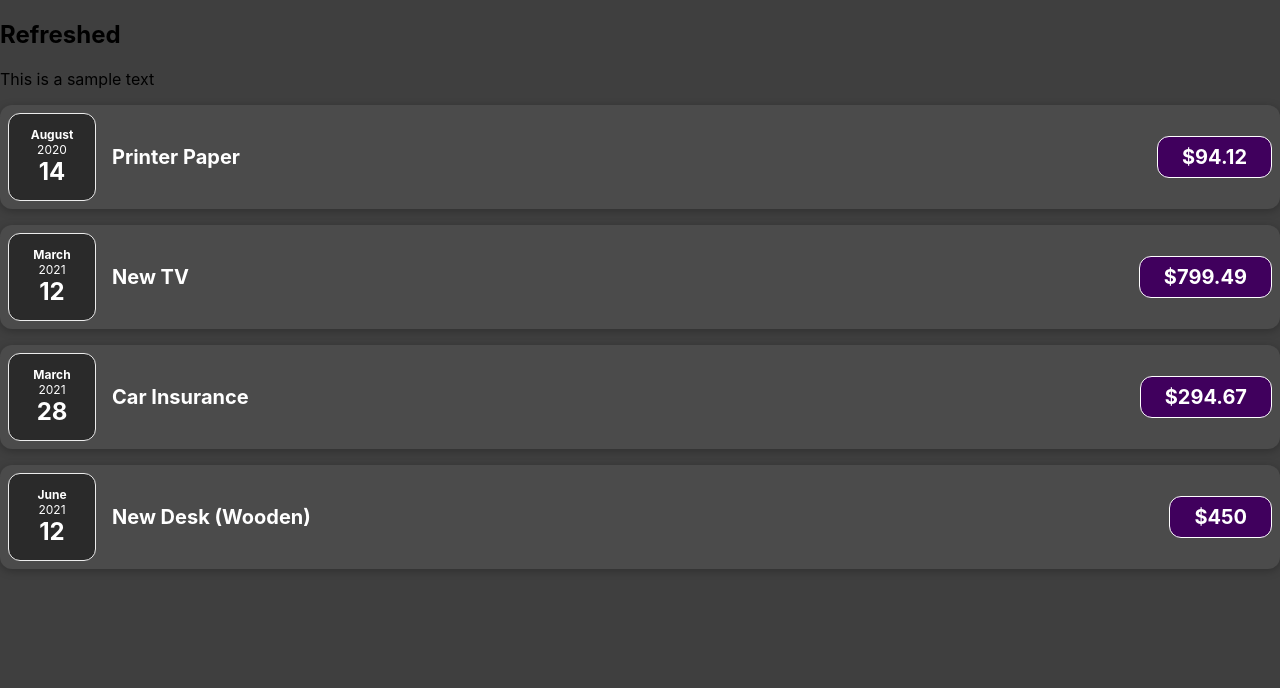
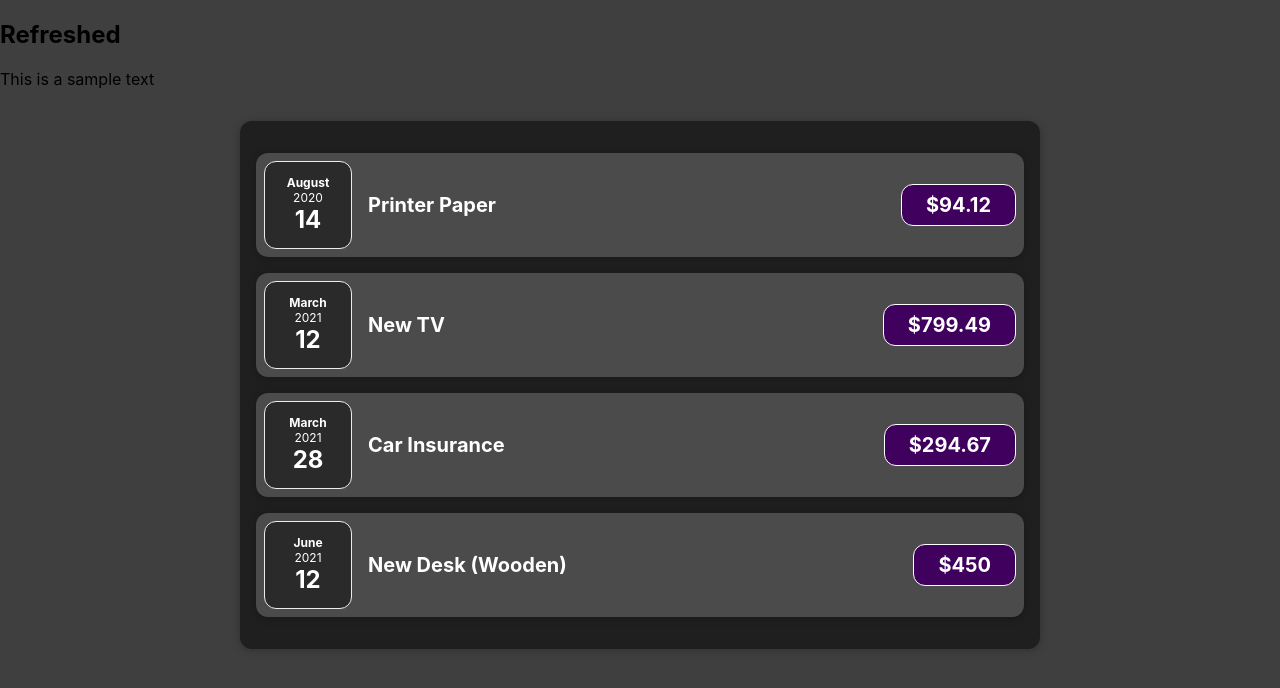
Before and after one commit to debojyotichatterjee9/react-expense-tracker, a React (Create React App) app: page / in a window 1280 px wide. Shown: the top 688 px of the page. Built offline with nearby package versions, Linux system fonts and the light colour scheme.

Commit message:
extracting a wrapper component

```diff
--- a/src/App.js
+++ b/src/App.js
@@ -1,4 +1,4 @@
-import ExpenseItem from './components/ExpenseItem/ExpenseItem'
+import Expenses from './components/Expenses/Expenses'
 
 const App = props => {
 
@@ -32,10 +32,7 @@ const App = props => {
       <div className="App">
         <h2>Refreshed</h2>
         <p>This is a sample text</p>
-        <ExpenseItem date={expenses[0].date} title={expenses[0].title} amount={expenses[0].amount}/>
-        <ExpenseItem date={expenses[1].date} title={expenses[1].title} amount={expenses[1].amount}/>
-        <ExpenseItem date={expenses[2].date} title={expenses[2].title} amount={expenses[2].amount}/>
-        <ExpenseItem date={expenses[3].date} title={expenses[3].title} amount={expenses[3].amount}/>
+        <Expenses expenses={expenses}/>
       </div>
     );
   }
--- /dev/null
+++ b/src/components/Card/Card.css
@@ -0,0 +1,4 @@
+.card {
+  border-radius: 12px;
+  box-shadow: 0 1px 8px rgba(0, 0, 0, 0.25);
+}
--- /dev/null
+++ b/src/components/Card/Card.js
@@ -0,0 +1,17 @@
+import './Card.css'
+
+
+/* This is basically a reusable wrapped that can be used
+    to wrap the elements with common css */
+
+function Card (props) {
+
+    const classes = 'card ' + props.className;
+    return (
+        <div className={classes}>
+            {props.children}
+        </div>
+    );
+}
+
+export default Card
--- a/src/components/ExpenseItem/ExpenseItem.css
+++ b/src/components/ExpenseItem/ExpenseItem.css
@@ -2,10 +2,8 @@
   display: flex;
   justify-content: space-between;
   align-items: center;
-  box-shadow: 0 2px 8px rgba(0, 0, 0, 0.25);
   padding: 0.5rem;
   margin: 1rem 0;
-  border-radius: 12px;
   background-color: #4b4b4b;
 }
 
--- a/src/components/ExpenseItem/ExpenseItem.js
+++ b/src/components/ExpenseItem/ExpenseItem.js
@@ -1,37 +1,18 @@
-import './ExpenseItem.css'
-import ExpenseDate from '../ExpenseDate/ExpenseDate'
-
-
-// function ExpenseItem (props) {
-//     const expenses = props.expenses;
-//     console.log(expenses)
-//     for(const item of expenses) {
-//         console.log(item)
-//         const expenseDate = item.date;
-//         return(
-//         <div className="expense-item">
-//             <div>{expenseDate.toDateString()}</div>
-//             <div className="expense-item__description">
-//                 <h2>{item.title}</h2>
-//                 <div className="expense-item__price">${item.amount}</div>
-//             </div>
-//         </div>
-//         );
-//     }
-
-// }
+import './ExpenseItem.css';
+import Card from '../Card/Card';
+import ExpenseDate from '../ExpenseDate/ExpenseDate';
 
 
 function ExpenseItem (props) {
     const expenseDate = props.date;
         return(
-        <div className="expense-item">
+        <Card className="expense-item">
             <ExpenseDate date={expenseDate}/>
             <div className="expense-item__description">
                 <h2>{props.title}</h2>
                 <div className="expense-item__price">${props.amount}</div>
             </div>
-        </div>
+        </Card>
         );
 
 }
--- /dev/null
+++ b/src/components/Expenses/Expenses.css
@@ -0,0 +1,9 @@
+.expenses {
+  padding: 1rem;
+  background-color: rgb(31, 31, 31);
+  margin: 2rem auto;
+  width: 50rem;
+  max-width: 95%;
+  border-radius: 12px;
+  box-shadow: 0 1px 8px rgba(0, 0, 0, 0.25);
+}
--- /dev/null
+++ b/src/components/Expenses/Expenses.js
@@ -0,0 +1,19 @@
+import './Expenses.css'
+import Card from '../Card/Card'
+import ExpenseItem from '../ExpenseItem/ExpenseItem'
+
+function Expenses (props) {
+    const expenses = props.expenses
+        return(
+            <Card className="expenses">
+                <ExpenseItem date={expenses[0].date} title={expenses[0].title} amount={expenses[0].amount}/>
+                <ExpenseItem date={expenses[1].date} title={expenses[1].title} amount={expenses[1].amount}/>
+                <ExpenseItem date={expenses[2].date} title={expenses[2].title} amount={expenses[2].amount}/>
+                <ExpenseItem date={expenses[3].date} title={expenses[3].title} amount={expenses[3].amount}/>
+            </Card>
+        );
+
+}
+
+
+export default Expenses
```
